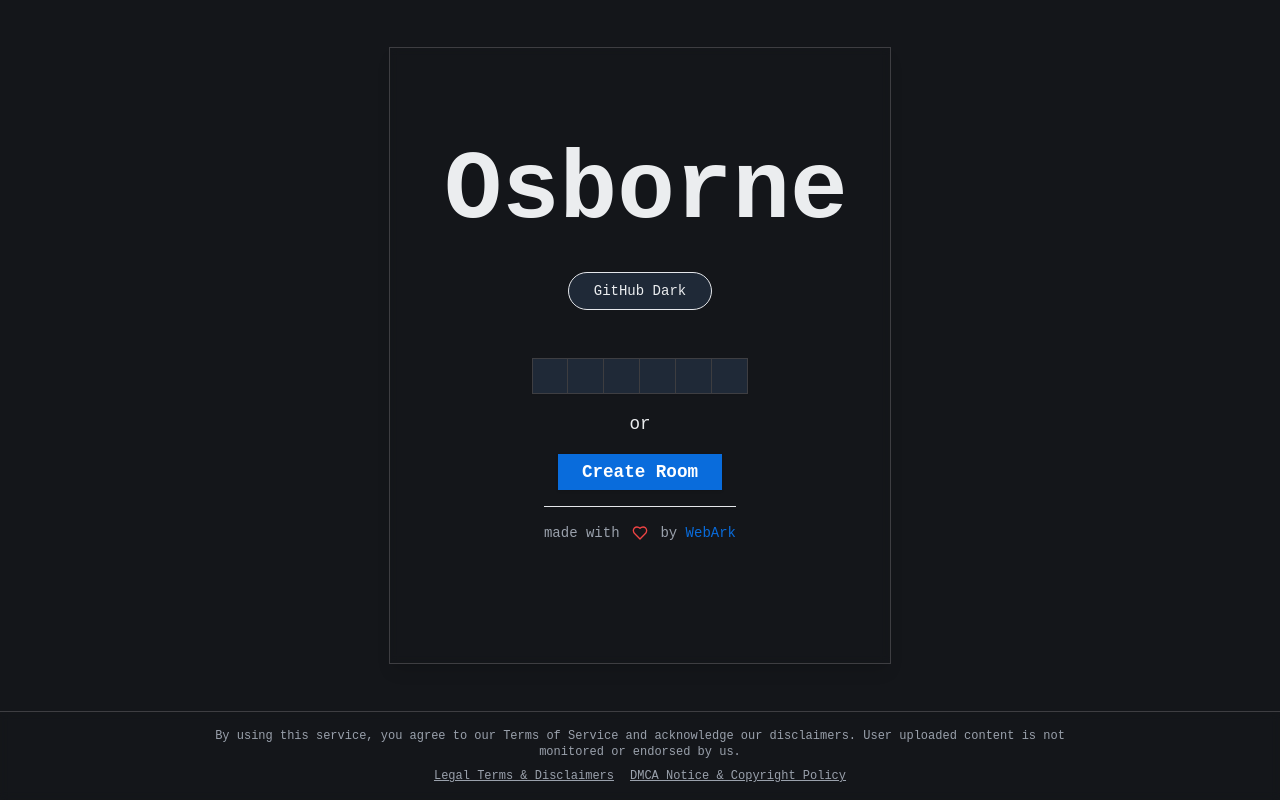
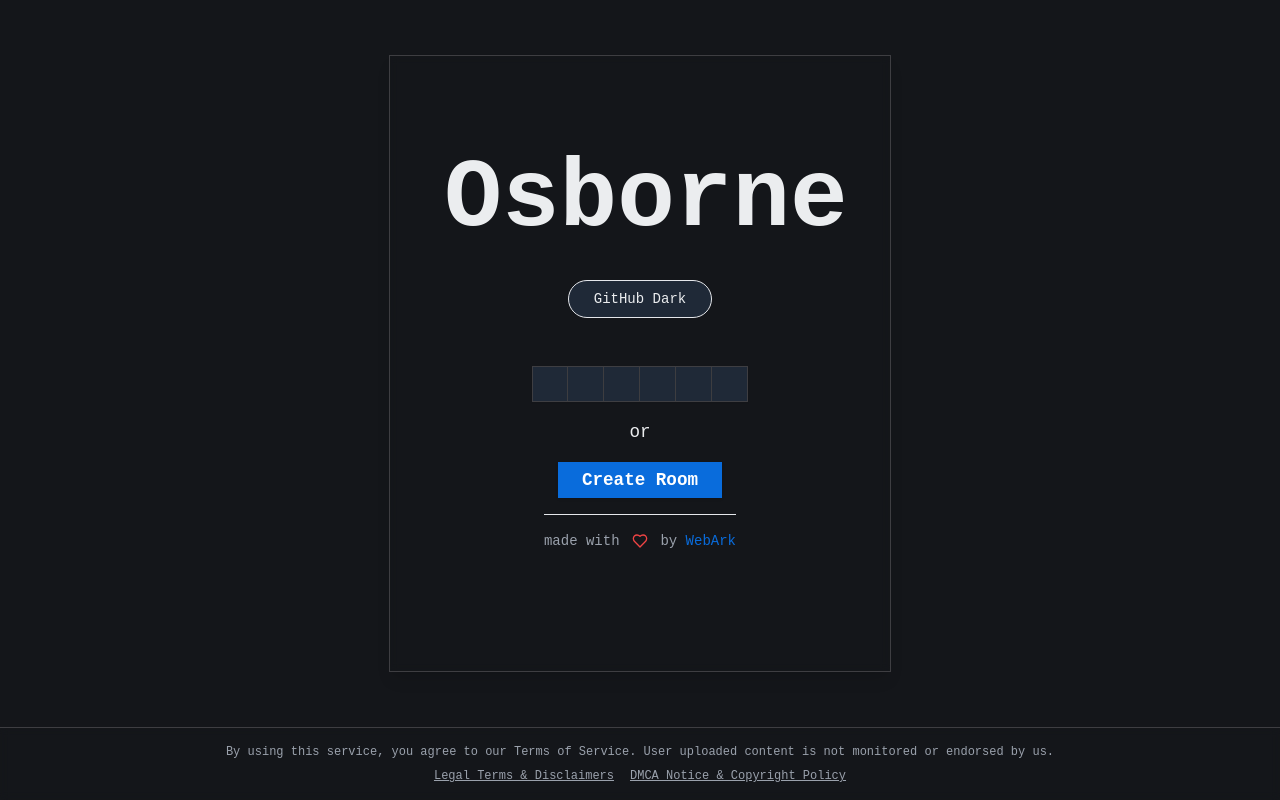
Before and after one commit to arkorty/Osborne, a Next.js app in the folder client/: page / in a window 1280 px wide. Built offline with nearby package versions, Linux system fonts and the light colour scheme; a web font is replaced by a local one.

Commit message:
OG stuff

```diff
--- a/client/components/Footer.tsx
+++ b/client/components/Footer.tsx
@@ -12,7 +12,7 @@ export const LegalFooter = ({ onDisclaimerOpen, onDMCAOpen }: LegalFooterProps)
       <div className="w-full bg-background/90 backdrop-blur-sm border-t border-border p-4">
         <div className="max-w-4xl mx-auto text-center text-xs text-muted-foreground">
           <p className="mb-2">
-            By using this service, you agree to our Terms of Service and acknowledge our disclaimers.
+            By using this service, you agree to our Terms of Service.
             User uploaded content is not monitored or endorsed by us.
           </p>
           <div className="flex flex-wrap gap-4 justify-center">
```
Also changed, not shown: client/public/og-image.png.
